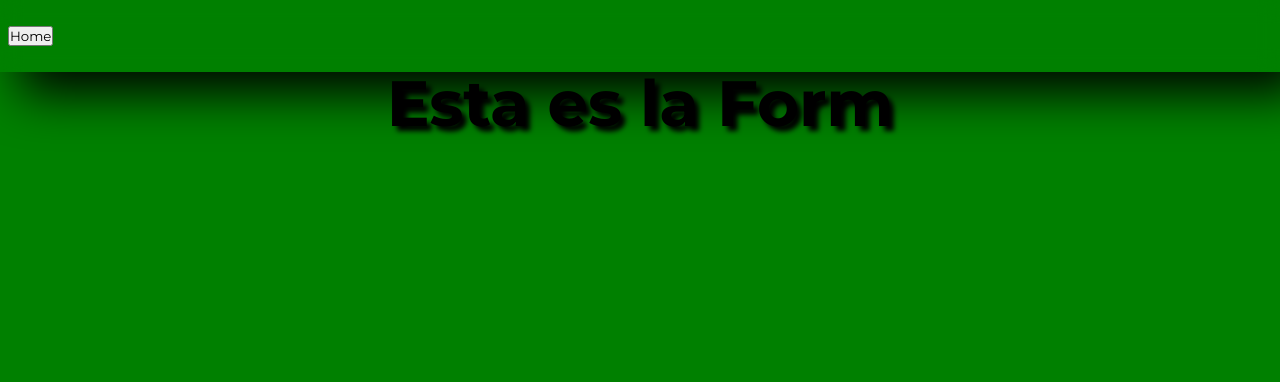
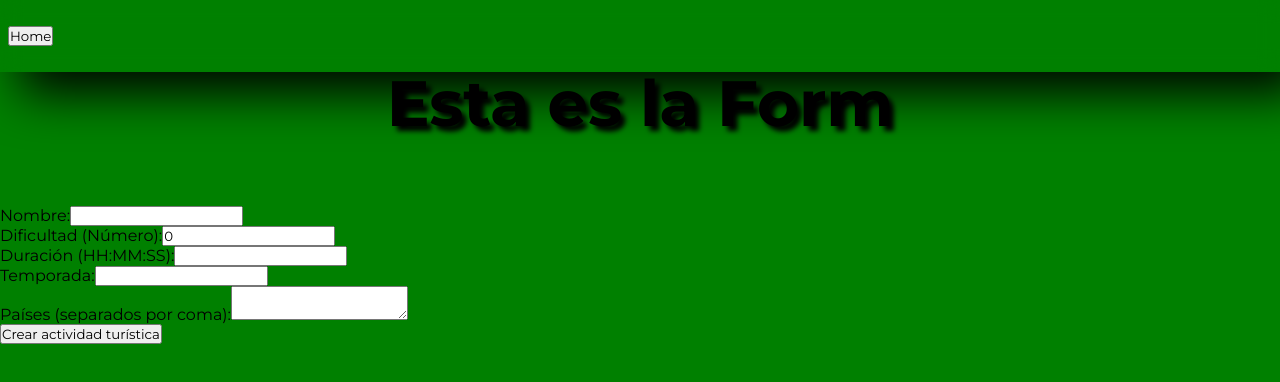
Before and after one commit to NatMoranV/Countries, a React (Vite) app in the folder cr-pi-countries-main/client/: page /setActivity in a window 1280 px wide. Shown: the top 382 px of the page. Built offline with nearby package versions, Linux system fonts and the light colour scheme.

Commit message:
funcionalidad ok

```diff
--- /dev/null
+++ b/cr-pi-countries-main/client/src/components/FormPage/CreateActivityForm.jsx
@@ -0,0 +1,140 @@
+import React, { useState } from 'react';
+import axios from 'axios';
+
+const CreateActivityForm = () => {
+  const [activityData, setActivityData] = useState({
+    name: '',
+    difficulty: '',
+    duration: '',
+    season: '',
+    countries: [],
+  });
+
+  const handleChange = (e) => {
+    const { name, value } = e.target;
+    setActivityData({
+      ...activityData,
+      [name]: value,
+    });
+  };
+
+  const handleCountryChange = (e) => {
+    const countriesInput = e.target.value;
+    const countriesArray = countriesInput.split(',').map((country) => country.trim());
+    setActivityData({
+      ...activityData,
+      countries: countriesArray,
+    });
+  };
+
+  const handleSubmit = (e) => {
+    e.preventDefault();
+
+    // Validar que todos los campos estén completos
+    if (!activityData.name || !activityData.difficulty || !activityData.duration || !activityData.season || activityData.countries.length === 0) {
+      alert('Por favor, completa todos los campos.');
+      return;
+    }
+
+    // Validar que la dificultad sea un número
+    if (isNaN(activityData.difficulty)) {
+      alert('La dificultad debe ser un número.');
+      return;
+    }
+
+    // Validar el formato HH:MM:SS para la duración
+    if (!/^(?:2[0-3]|[01][0-9]):[0-5][0-9]:[0-5][0-9]$/.test(activityData.duration)) {
+      alert('El formato de duración debe ser HH:MM:SS.');
+      return;
+    }
+
+    // Convertir el objeto activityData a formato JSON
+    const jsonData = JSON.stringify(activityData);
+
+    // Enviar los datos al servidor
+    axios.post('http://localhost:3001/activities', jsonData, {
+      headers: {
+        'Content-Type': 'application/json', // Agregar el encabezado Content-Type
+      },
+    })
+      .then((response) => {
+        console.log('Respuesta del servidor:', response.data);
+        // Aquí puedes manejar la respuesta del servidor, si es necesario.
+      })
+      .catch((error) => {
+        console.error('Error al enviar la solicitud:', error);
+        // Aquí puedes manejar el error, si es necesario.
+      });
+
+    // Limpiar el formulario después de enviar los datos
+    setActivityData({
+      name: '',
+      difficulty: '',
+      duration: '',
+      season: '',
+      countries: [],
+    });
+  };
+
+  return (
+    <form onSubmit={handleSubmit}>
+      <div>
+        <label htmlFor="name">Nombre:</label>
+        <input
+          type="text"
+          id="name"
+          name="name"
+          value={activityData.name}
+          onChange={handleChange}
+        />
+      </div>
+
+      <div>
+        <label htmlFor="difficulty">Dificultad (Número):</label>
+        <input
+          type="number"
+          id="difficulty"
+          name="difficulty"
+          value={Number(activityData.difficulty)}
+          onChange={handleChange}
+        />
+      </div>
+
+      <div>
+        <label htmlFor="duration">Duración (HH:MM:SS):</label>
+        <input
+          type="text"
+          id="duration"
+          name="duration"
+          value={activityData.duration}
+          onChange={handleChange}
+        />
+      </div>
+
+      <div>
+        <label htmlFor="season">Temporada:</label>
+        <input
+          type="text"
+          id="season"
+          name="season"
+          value={activityData.season}
+          onChange={handleChange}
+        />
+      </div>
+
+      <div>
+        <label htmlFor="countries">Países (separados por coma):</label>
+        <textarea
+          id="countries"
+          name="countries"
+          value={activityData.countries.join(', ')} // Mostrar los países separados por coma y espacio en el textarea
+          onChange={handleCountryChange}
+        />
+      </div>
+
+      <button type="submit">Crear actividad turística</button>
+    </form>
+  );
+};
+
+export default CreateActivityForm;
--- a/cr-pi-countries-main/client/src/components/FormPage/FormPage.jsx
+++ b/cr-pi-countries-main/client/src/components/FormPage/FormPage.jsx
@@ -1,8 +1,11 @@
+import CreateActivityForm from "./CreateActivityForm"
+
 export const FormPage = () =>{
 
     return(
         <div>
             <h1>Esta es la Form</h1>
+            <CreateActivityForm/>
         </div>
     )
 }
```
